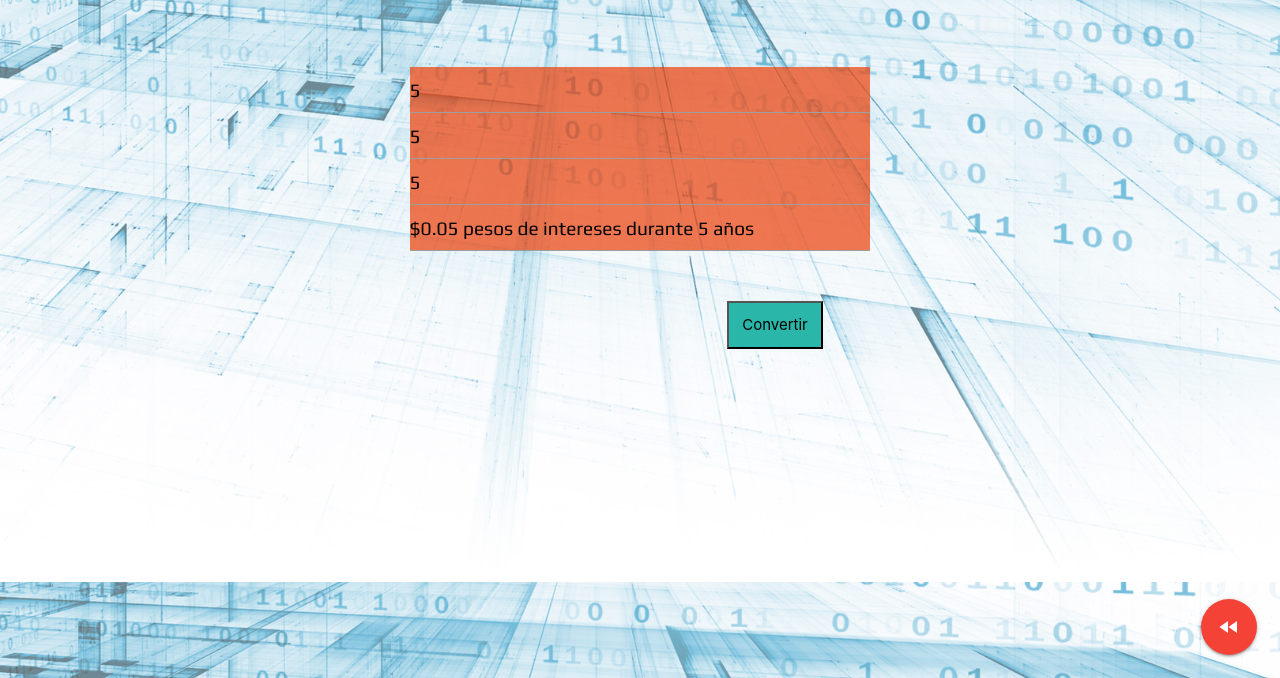
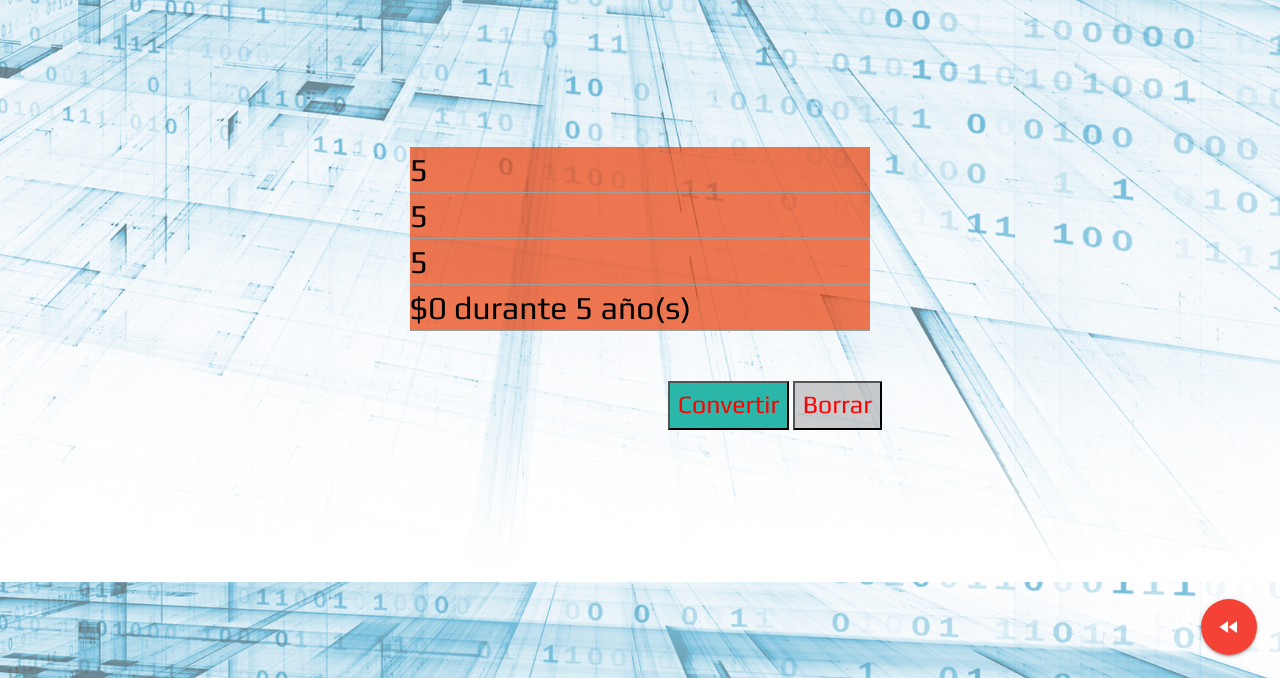
Before and after one commit to avanegasp/calculadorasUC, a plain HTML site: page interest.html in a window 1280 px wide. Both pictures are taken after typing "5", "5", "5" into the empty fields and a click on the button "Convertir". Shown: the part 122-800 px from the top of the page. Drawn offline with nearby package versions, Linux system fonts and the light colour scheme; a web font is replaced by a local one.

Commit message:
Favicon and pages working

```diff
--- a/css/grades.css
+++ b/css/grades.css
@@ -57,8 +57,16 @@ table{
 
 table #valores {
   text-align: center;
-  font-size: 20px;
+  font-size: 30px;
+  font-family: 'Play', sans-serif;
+  color: black;
 }
 input{
   padding: 8px;
+  color: red;
+  font-family: 'Play', sans-serif;
+  font-size: 25px;
+  background: rgba(12, 12, 11, 0.2);
+
+
 }
--- a/css/interest.css
+++ b/css/interest.css
@@ -46,11 +46,11 @@ header {
   width: 36%;
   margin: auto;
   background: rgba(236, 63, 8, 0.7);
-  margin-top: 70px;
+  margin-top: 150px;
 }
 
 #contenido input {
-  font-size: 19px;
+  font-size: 32px;
   margin: auto;
   font-family: 'Play', sans-serif;
 }
@@ -59,12 +59,19 @@ header {
   padding: 5px;
 
 }
-.boton {
+
+#boton {
   text-align: center;
   padding: 50px 0 0 270px;
+  font-family: 'Play', sans-serif;
 }
+
 button{
-  padding: 13px;
+  padding: 8px;
+  color: red;
+  font-family: 'Play', sans-serif;
+  font-size: 25px;
+  background: rgba(12, 12, 11, 0.2);
 }
 
 h1{
--- a/interest.html
+++ b/interest.html
@@ -1,14 +1,14 @@
 <!DOCTYPE html>
-<html lang="en">
+<html lang="es">
 <head>
   <meta charset="UTF-8">
   <meta name="viewport" content="width=device-width, initial-scale=1.0">
   <meta http-equiv="X-UA-Compatible" content="ie=edge">
   <!-- Compiled and minified CSS -->
   <link rel="stylesheet" href="https://cdnjs.cloudflare.com/ajax/libs/materialize/0.98.1/css/materialize.min.css">
+  <link rel="shortcut icon" href="img/calculator.png">
   <link href="https://fonts.googleapis.com/icon?family=Material+Icons" rel="stylesheet">
   <link href="https://fonts.googleapis.com/css?family=Play|Stint+Ultra+Expanded" rel="stylesheet">
-
   <link rel="stylesheet" href="css/interest.css">
 
   <title>Interest</title>
@@ -47,11 +47,14 @@
         <input id="tasa" type="number" value="tasa Pago" placeholder="Introduzca la tasa" onclick="tasa()">
         <input id="anos" type="number" value="años Pago" placeholder="Ingrese el Número de Años" onclick="anos()">
         <input id="total" type="text" value="TOTAL" placeholder="TOTAL a pagar anualmente">
+      </div>
 
-      </div>
-      <div class="boton">
+      <div id="boton">
         <button onclick="convertidor()">
           Convertir
+        </button>
+        <button onclick="eliminar()" >
+          Borrar
         </button>
       </div>
 
--- a/js/interest.js
+++ b/js/interest.js
@@ -18,5 +18,13 @@
     var tasaInicial = document.getElementById("tasa").value / 100;
 
     var resultado= valor * tasaInicial / anitos;
-    document.getElementById("total").value= "$" + resultado + " pesos de intereses durante " + anitos + " años";
+    var totalAPagar=Math.floor(resultado)
+    document.getElementById("total").value= "$" + totalAPagar + " durante " + anitos + " año(s)";
   }
+
+  function eliminar(){
+    document.getElementById("valorInicial").value="";
+    document.getElementById("anos").value="";
+    document.getElementById("tasa").value="";
+    document.getElementById("total").value="";
+  }
```
Also changed, not shown: css/mainstylesheet.css (+9 -2 lines), grades.html (+3 -10 lines), index.html (+4 -4 lines), js/grades.js (+10 -32 lines), img/calculator.png (added).
